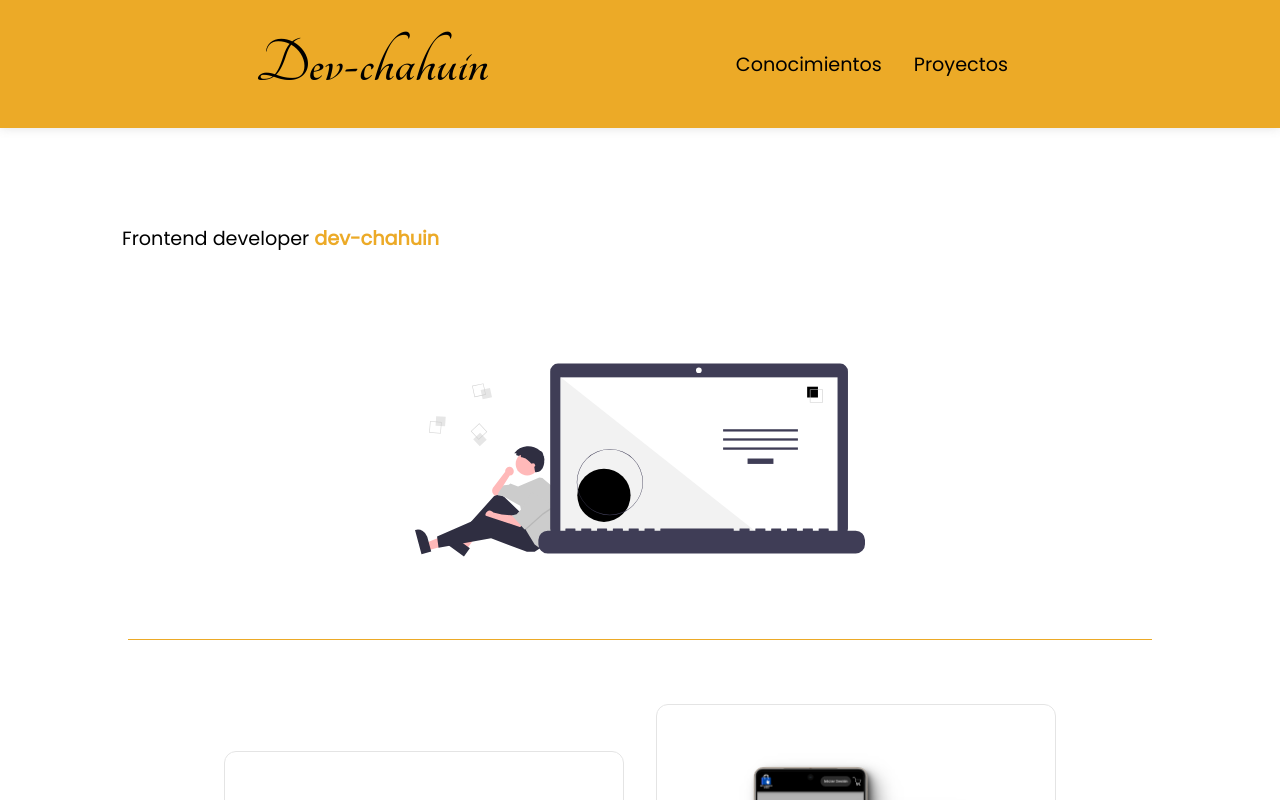
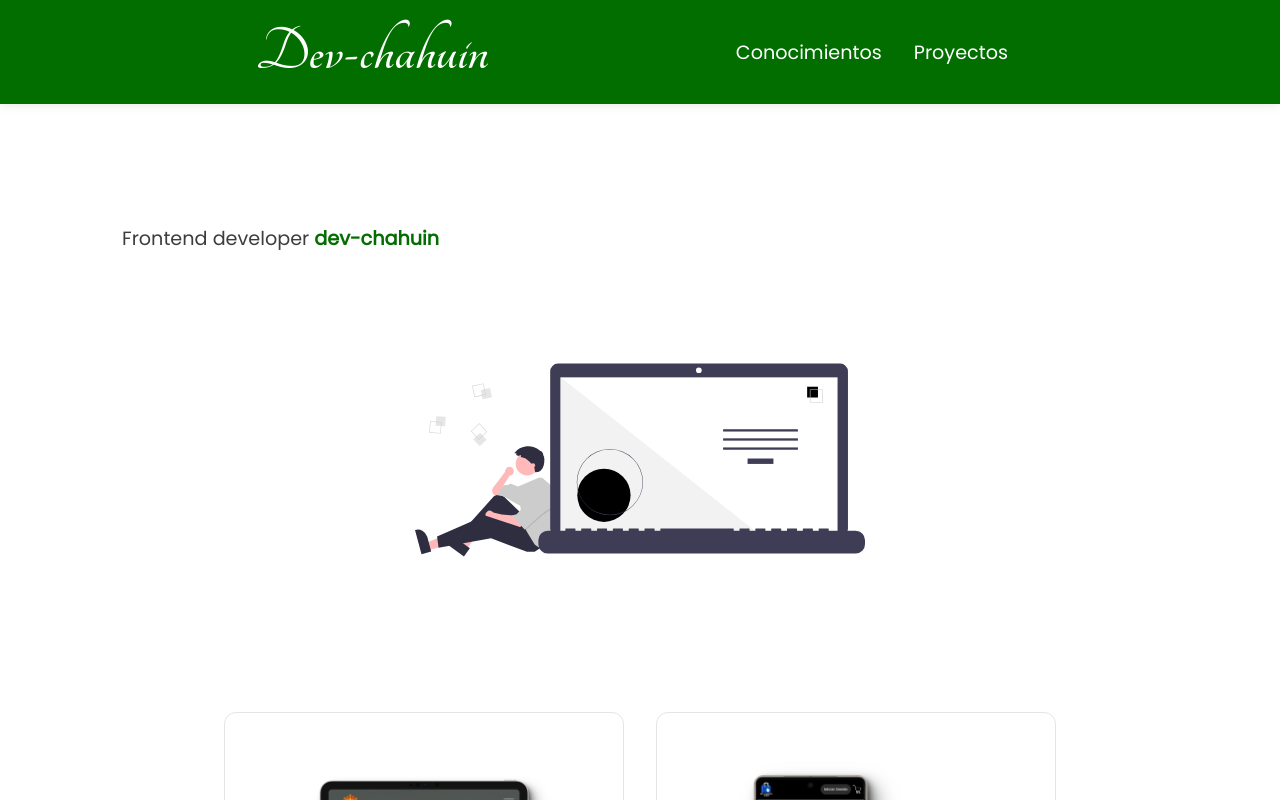
Before and after one commit to echahuin/chahuin, a Next.js app: page / in a window 1280 px wide. Built offline with nearby package versions, Linux system fonts and the light colour scheme.

Commit message:
Update color and add project.

```diff
--- a/app/components/Card/index.jsx
+++ b/app/components/Card/index.jsx
@@ -5,6 +5,12 @@ import Image from 'next/image'
 
 const Card = (props) => {
     const {title, description, img, url, name} = props.data
+
+    const truncateWords = (str, num) => {
+      const truncated = str && str.length > num ? str.substring(0, num) + '...' : str;
+      return truncated;
+    }
+
   return (
       <div className={styles.card}>
 
@@ -28,7 +34,7 @@ const Card = (props) => {
             <h2>
               {title}
             </h2>
-            <p>{description}</p>
+            <p>{truncateWords(description, 40)}</p>
           </div>
           <div className={styles.tags}>
             {props.data.skills.map((tag, index) => <span key={index}>{tag}</span>)}
--- a/app/components/Footer/footer.module.css
+++ b/app/components/Footer/footer.module.css
@@ -14,6 +14,10 @@
     --font-logo: 'Tangerine', cursive;
     color: rgb(5, 5, 5);
     font-weight: 300;
+    /* padding */
+}
+.contactos{
+    padding-top: 2rem;
 }
 
 .socialContact a{
@@ -21,6 +25,7 @@
 }
 
 .infoContact {
+    /* padding-top: 2rem; */
     display: flex;
     align-items: center;
 }
--- a/app/components/Footer/index.jsx
+++ b/app/components/Footer/index.jsx
@@ -8,7 +8,8 @@ const Footer = () => {
           <div className={classes.footer}>
             <h2>Contáctos</h2>
             <p>Si tienes alguna duda o sugerencia, no dudes en contactarme.</p>
-            <div className={classes.infoContact} >
+            <div className={classes.contactos}>
+              <div className={classes.infoContact}  >
                 <Image src={'/images/social/mail.png'} height={20} width={20} alt='socialMail' />
                 <p>chahuincc@gmail.com</p>
               </div>
@@ -21,10 +22,11 @@ const Footer = () => {
                 <p>Argentina - Buenos Aires</p>
               </div>
             </div>
-          <div className={classes.finFooter} >
+          </div>
+          {/* <div className={classes.finFooter} >
               <p>© 2023 - Todos los derechos reservados</p>
               <p>creado por dev-chahuin</p>
-          </div>
+          </div> */}
         </div>
       )
 }
--- a/app/components/Nav/styleNav.module.css
+++ b/app/components/Nav/styleNav.module.css
@@ -1,7 +1,8 @@
 .nav {
-    height: 8rem;
+    height: 6.5rem;
     width: 100%;
-    background-color:  #ECAA27;
+    background-color:  #026e00;
+    color: white;
     display: flex;
     justify-content: space-between;
     align-items: center;
--- a/app/components/Scroller/index.jsx
+++ b/app/components/Scroller/index.jsx
@@ -34,40 +34,40 @@ const Scroller = () => {
           className="imageStyle"
           src="/css.svg"
           alt="devLogo Logo"
-          width={250}
-          height={150}
+          width={200}
+          height={80}
           priority
         /></li>
       <li> <Image
           className="imageStyle"
           src="/next.svg"
           alt="devLogo Logo"
-          width={250}
-          height={150}
+          width={200}
+          height={80}
           priority
         /> </li>
       <li> <Image
           className="imageStyle"
           src="/nodejs-ar21.svg"
           alt="devLogo Logo"
-          width={250}
-          height={150}
+          width={200}
+          height={80}
           priority
         /> </li>
       <li> <Image
           className="imageStyle"
           src="/reactjs-icon.svg"
           alt="devLogo Logo"
-          width={250}
-          height={150}
+          width={200}
+          height={80}
           priority
         /> </li>
       <li> <Image
           className="imageStyle"
           src="/vercel-ar21.svg"
           alt="devLogo Logo"
-          width={250}
-          height={150}
+          width={200}
+          height={80}
           priority
         /> </li>
     </ul>
--- a/app/components/Scroller/styleScroller.css
+++ b/app/components/Scroller/styleScroller.css
@@ -17,7 +17,7 @@
     overflow: hidden;
   }
   .scroller__inner {
-    padding-block: 1rem;
+    /* padding-block: 2rem; */
     display: flex;
     flex-wrap: wrap;
     gap: 1rem
--- a/app/data.json
+++ b/app/data.json
@@ -15,7 +15,17 @@
             "img": "/store-screen.png",
             "name": "storeChahuin",
             "url": "https://store-chahuin.vercel.app/",
-            "skills": ["jsx", "CSS", "Nexts", "Firebase", "React", "vercel", "node"],
+            "skills": ["CSS", "Nexts", "Firebase", "node"],
+            "gitHub": "https://www.github"
+
+        },
+        {
+            "title": "Tabla en vivo",
+            "description": "Aplicacion donde se actualizan los datos de una tabla en tiempo real.",
+            "img": "/store-screen.png",
+            "name": "tableLive",
+            "url": "https://store-chahuin.vercel.app/",
+            "skills": ["javascript", "socket.io", "css", "node"],
             "gitHub": "https://www.github"
 
         }
--- a/app/page.module.css
+++ b/app/page.module.css
@@ -5,6 +5,20 @@
   align-items: center;
   padding-top: 12rem;
   height: 100vh;
+}
+.banner{
+  display: flex;
+  flex-direction: column;
+  justify-content: space-between;
+  align-items: center;
+  height: 75%;
+  width: 100%;
+  /* background-color: aqua; */
+}
+.buttonDownloadCv{
+  padding: 1.5rem;
+  background-color: #026e00;
+  color: white;
 }
 
 .description {
@@ -17,10 +31,13 @@
   width: 100%;
   z-index: 2;
   font-family: var(--font-mono);
-  /* opacity: 0.6; */
+  color: rgb(61, 61, 61);
 
 }
-
+.center{
+  /* background-color: red; */
+  height: 35rem;
+}
 
 .description a {
   display: flex;
@@ -32,11 +49,11 @@
 .code {
   font-weight: 700;
   font-family: var(--font-mono);
-  color: #ECAA27;
+  color: #026e00;
 }
 
 .grid {
-  border-top: 1px solid #ECAA27;
+  /* border-top: 1px solid #ECAA27; */
   width: 80%;
   display: flex;
   flex-direction: row;
@@ -53,8 +70,8 @@
   justify-content: center;
   align-items: center;
   width: 100%;
-  margin-bottom: 120px;
-  margin-top: 5rem;
+  margin-bottom: 6rem;
+  margin-top: 6rem;
 }
 
 .footer {
@@ -74,8 +91,10 @@
 
 .present {
   font-family: var(--font-mono);
-  padding: 2rem;
+  padding: 12rem 2rem 6rem 2rem;
   width: 50rem;
+  text-align: center;
+  /* background:red; */
   /* background-color: rgb(255, 255, 255); */
 }
 .present p{
--- a/app/page.tsx
+++ b/app/page.tsx
@@ -6,14 +6,17 @@ import data from './data.json'
 import Footer from './components/Footer'
 
 export default function Home() {
+
   return (
     <div className={styles.contPrincipal}>
+      <div className={styles.banner}>
         <div className={styles.description}>
           <p>
             Frontend developer&nbsp;
             <code className={styles.code}>dev-chahuin</code>
           </p>
         </div>
+
         <div className={styles.center}>
           <Image
             className={styles.logo}
@@ -24,6 +27,9 @@ export default function Home() {
             priority
             />
         </div>
+        {/* <button className={styles.buttonDownloadCv}>Download CV</button> */}
+      </div>
+
       <div className={styles.grid} id='proyectos'>
         {data.proyects.map((item , index)=>{
           return (
@@ -31,10 +37,11 @@ export default function Home() {
           )
         })}
       </div>
+
       <div className={styles.present}>
-        <h1>Presentacion</h1>
         <p>Apasionado por el diseño y desarrollo, busco crear experiencias excepcionales y mejorar constantemente mis habilidades tecnológicas para ofrecer productos de alta calidad.</p>
       </div>
+
       <div className={styles.contScroller} id='conocimientos'>
         <Scroller />
       </div>
```
Also changed, not shown: 1 other file (tests, documents, lock files or other folders). Lines whose indentation alone changed are shown as unchanged.
